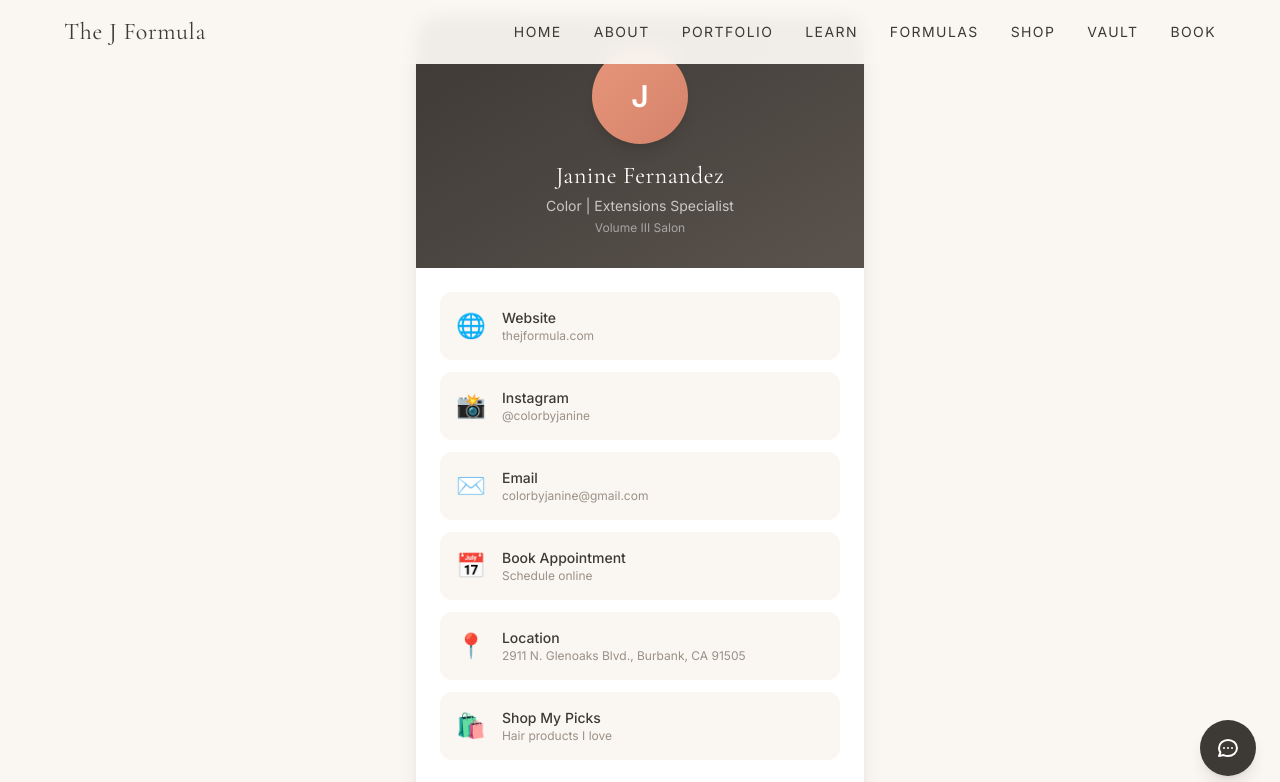
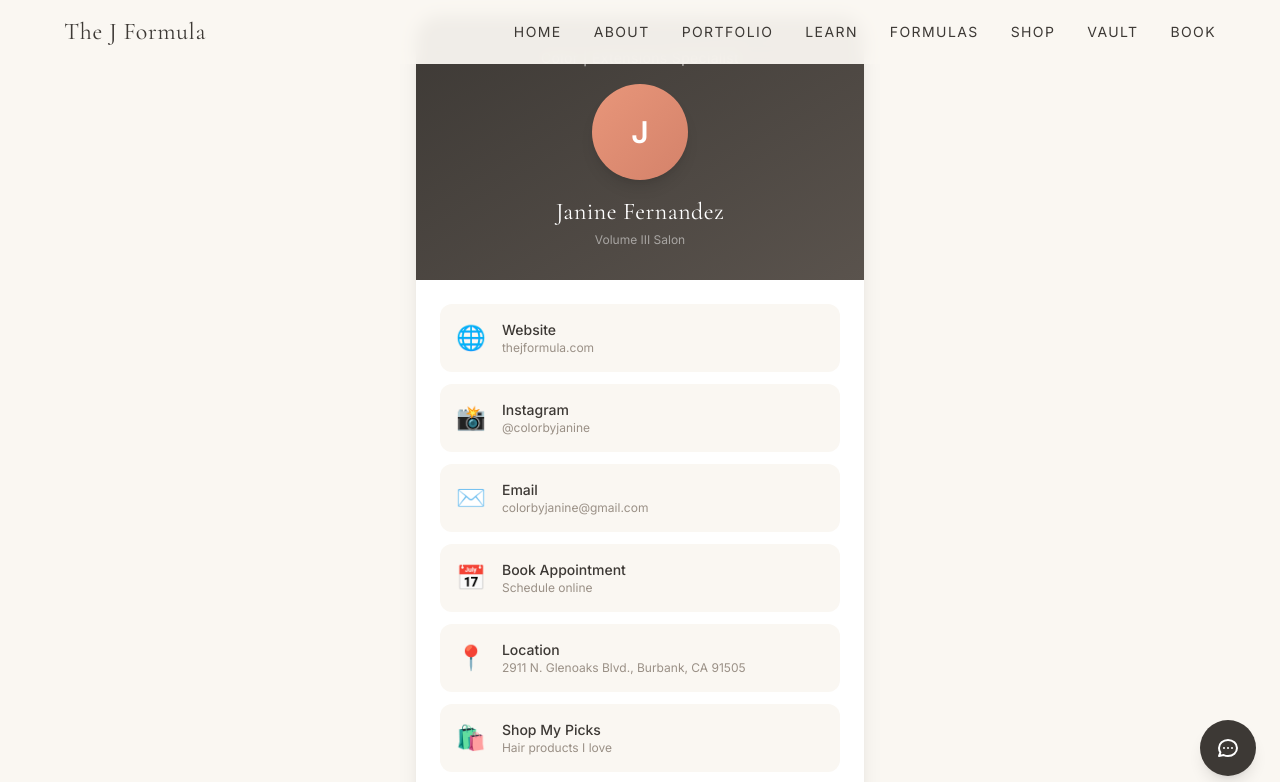
Before and after one commit to colorbyjanine/Thejformula, a Next.js app in the folder projects/thejformula/: page /card in a window 1280 px wide. Shown: the top 782 px of the page. Built offline with nearby package versions, Linux system fonts and the light colour scheme.

Commit message:
Move title to top of card

```diff
--- a/projects/thejformula/app/card/page.tsx
+++ b/projects/thejformula/app/card/page.tsx
@@ -52,14 +52,14 @@
         <div className="bg-white rounded-3xl shadow-xl overflow-hidden">
           {/* Header */}
           <div className="bg-gradient-to-br from-[#3D3935] to-[#5A534D] p-8 text-center">
+            <p className="text-white/70 text-sm tracking-wide mb-4">{contactInfo.title}</p>
             <div className="w-24 h-24 mx-auto mb-4 rounded-full bg-gradient-to-br from-[#E8967A] to-[#D4826A] flex items-center justify-center text-white text-3xl font-semibold shadow-lg">
               J
             </div>
             <h1 className="text-2xl font-[family-name:var(--font-cormorant)] text-white mb-1">
               {contactInfo.name}
             </h1>
-            <p className="text-white/70 text-sm">{contactInfo.title}</p>
-            <p className="text-white/50 text-xs mt-1">{contactInfo.salon}</p>
+            <p className="text-white/50 text-xs">{contactInfo.salon}</p>
           </div>
 
           {/* Links */}
```
